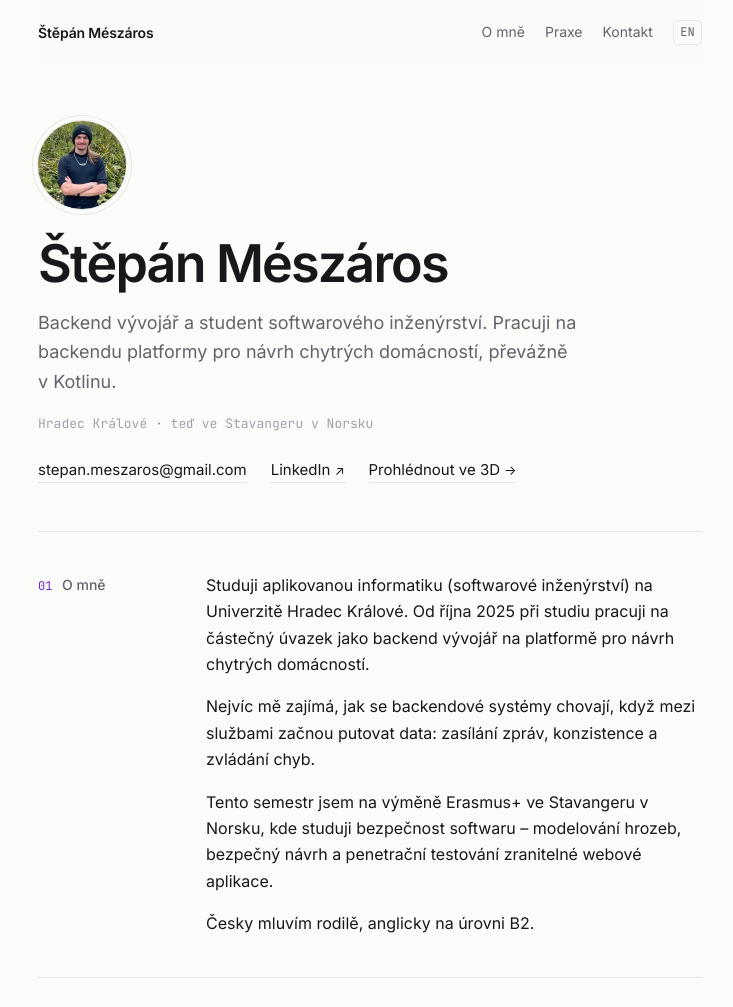
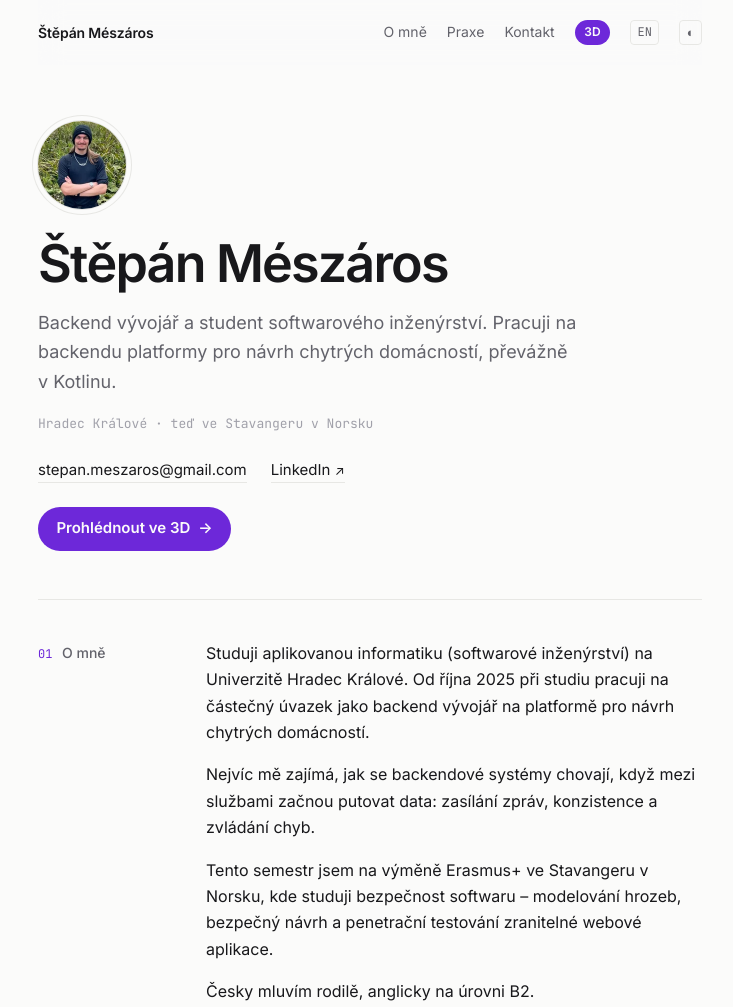
Before and after one commit to Tang3n/portfolio, a plain HTML site: page cs/index.html in a window 1280 px wide. Shown: the top 1007 px of the page, without its empty margins (270-1003 px from the left). Drawn offline with Linux system fonts and the light colour scheme.

Commit message:
Add theme switch and a prominent link to the 3D version
Theme follows the system by default; the header switch cycles
system, light, dark and remembers the choice.

```diff
--- a/cs/index.html
+++ b/cs/index.html
@@ -24,7 +24,10 @@
     <link rel="alternate" hreflang="cs" href="https://tang3n.github.io/portfolio/cs/">
     <link rel="alternate" hreflang="x-default" href="https://tang3n.github.io/portfolio/">
     <link rel="preload" href="../fonts/inter-latin-wght-normal.woff2" as="font" type="font/woff2" crossorigin>
+    <!-- Apply a saved theme before the stylesheet paints (no flash) -->
+    <script>try { var t = localStorage.getItem("theme"); if (t === "light" || t === "dark") document.documentElement.dataset.theme = t; } catch (e) {}</script>
     <link rel="stylesheet" href="../styles.css">
+    <script src="../theme.js" defer></script>
     <script type="application/ld+json">
 {
         "@context": "https://schema.org",
@@ -88,7 +91,9 @@
                 <a class="section-link" href="#about">O mně</a>
                 <a class="section-link" href="#experience">Praxe</a>
                 <a class="section-link" href="#contact">Kontakt</a>
+                <a class="world-link" href="../world/?lang=cs">3D</a>
                 <a class="lang" href="../" hreflang="en" lang="en">EN</a>
+                <button class="theme" id="theme" type="button" data-labels='{"system":"Motiv: podle systému","light":"Motiv: světlý","dark":"Motiv: tmavý"}' hidden></button>
             </nav>
         </header>
 
@@ -104,8 +109,8 @@
                     <a href="mailto:stepan.meszaros@gmail.com">stepan.meszaros@gmail.com</a>
                     <a href="https://www.linkedin.com/in/%C5%A1t%C4%9Bp%C3%A1n-m%C3%A9sz%C3%A1ros-2b60b124b/"
                         target="_blank" rel="noopener">LinkedIn <span class="ext" aria-hidden="true">↗</span></a>
-                    <a href="../world/?lang=cs">Prohlédnout ve 3D <span class="ext" aria-hidden="true">→</span></a>
                 </div>
+                <p class="cta-row"><a class="cta" href="../world/?lang=cs">Prohlédnout ve 3D <span aria-hidden="true">→</span></a></p>
             </section>
 
             <section class="section" id="about">
--- a/styles.css
+++ b/styles.css
@@ -56,8 +56,10 @@
     color-scheme: light;
 }
 
+/* Dark theme: follows the system unless the visitor picked a theme with the
+   switch in the header (data-theme on <html>, see theme.js). */
 @media (prefers-color-scheme: dark) {
-    :root {
+    :root:not([data-theme="light"]) {
         --bg: #111113;
         --bg-blur: rgb(17 17 19 / 0.8);
         --text: #ececee;
@@ -69,6 +71,19 @@
 
         color-scheme: dark;
     }
+}
+
+:root[data-theme="dark"] {
+    --bg: #111113;
+    --bg-blur: rgb(17 17 19 / 0.8);
+    --text: #ececee;
+    --muted: #a0a0a8;
+    --faint: #6b6b74;
+    --rule: #26262b;
+    --accent: #b49cfc;
+    --accent-soft: rgb(180 156 252 / 0.1);
+
+    color-scheme: dark;
 }
 
 /* Base ------------------------------------------------------------------ */
@@ -192,6 +207,60 @@ a:hover .ext {
 
 .lang:hover {
     border-color: var(--accent);
+}
+
+.theme {
+    font: inherit;
+    font-size: 0.8125rem;
+    line-height: 1.4;
+    font-variant-emoji: text;
+    color: inherit;
+    background: none;
+    padding: 0 0.4rem;
+    border: 1px solid var(--rule);
+    border-radius: 4px;
+    cursor: pointer;
+}
+
+.theme:hover {
+    border-color: var(--accent);
+    color: var(--accent);
+}
+
+/* Link to the 3D version: filled pill so it stands out from text links */
+.world-link,
+.cta {
+    background: var(--accent);
+    color: var(--bg);
+    border-radius: 999px;
+    font-weight: 600;
+    transition: filter 0.2s, transform 0.2s var(--ease);
+}
+
+.world-link:hover,
+.cta:hover {
+    color: var(--bg);
+    filter: brightness(1.12);
+}
+
+.world-link {
+    font-size: 0.75rem;
+    padding: 0.1rem 0.6rem;
+}
+
+.cta-row {
+    margin-top: 1.5rem;
+}
+
+.cta {
+    display: inline-flex;
+    gap: 0.5rem;
+    padding: 0.6rem 1.15rem;
+    font-size: 0.9375rem;
+}
+
+.cta:hover {
+    transform: translateY(-1px);
 }
 
 @media (max-width: 40rem) {
@@ -466,7 +535,7 @@ a:hover .ext {
         margin: 14mm 16mm;
     }
 
-    :root {
+    :root:root {
         --bg: #fff;
         --text: #000;
         --muted: #444;
@@ -491,6 +560,7 @@ a:hover .ext {
 
     .site-header,
     .site-footer,
+    .cta-row,
     #contact {
         display: none;
     }
--- /dev/null
+++ b/theme.js
@@ -0,0 +1,36 @@
+// Theme switch: system (default) → light → dark → system.
+// The choice is stored in localStorage; the inline script in <head> applies it
+// before the first paint, so the page never flashes the wrong theme.
+(() => {
+    const button = document.getElementById("theme");
+    if (!button) return;
+
+    const root = document.documentElement;
+    const order = ["system", "light", "dark"];
+    const icons = { system: "◐", light: "☀", dark: "☾" };
+    const labels = JSON.parse(button.dataset.labels);
+    const current = () => root.dataset.theme || "system";
+
+    function render() {
+        const theme = current();
+        button.textContent = icons[theme];
+        button.setAttribute("aria-label", labels[theme]);
+        button.title = labels[theme];
+    }
+
+    button.addEventListener("click", () => {
+        const next = order[(order.indexOf(current()) + 1) % order.length];
+        if (next === "system") delete root.dataset.theme;
+        else root.dataset.theme = next;
+        try {
+            if (next === "system") localStorage.removeItem("theme");
+            else localStorage.setItem("theme", next);
+        } catch {
+            // storage blocked (private window): the choice just won't persist
+        }
+        render();
+    });
+
+    render();
+    button.hidden = false; // stays hidden without JavaScript
+})();
```
Also changed, not shown: index.html (+6 -1 lines).
